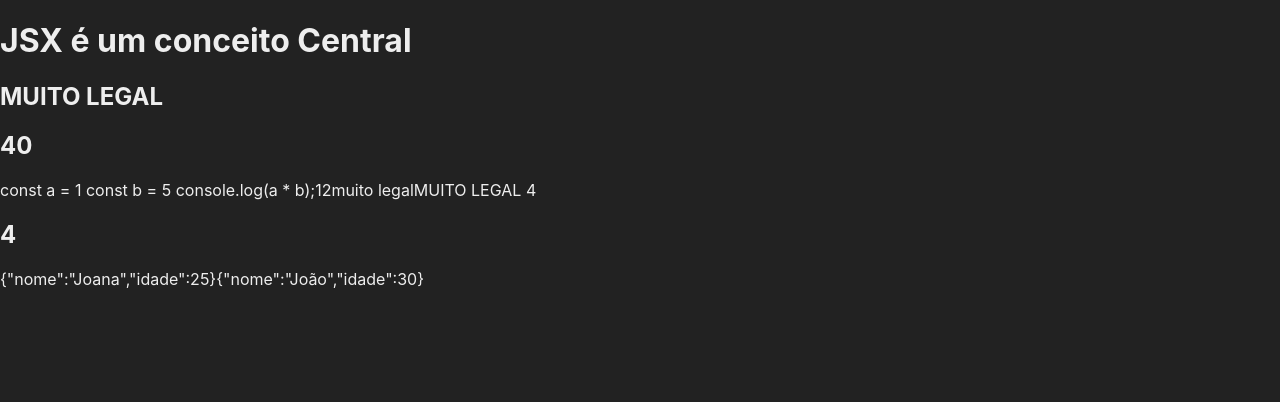
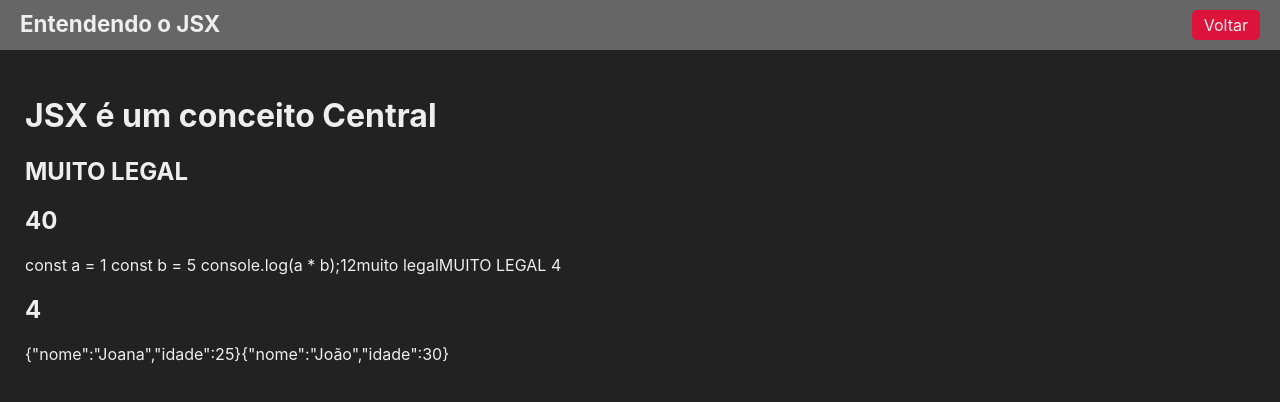
Before and after one commit to KDashMax/aulao_nextjs, a Next.js app: page /jsx in a window 1280 px wide. Shown: the top 402 px of the page. Built offline with nearby package versions, Linux system fonts and the light colour scheme.

Commit message:
UPDATED pages jsx.jsx

```diff
--- a/src/pages/jsx.jsx
+++ b/src/pages/jsx.jsx
@@ -1,3 +1,5 @@
+import Layout from "../components/Layout";
+
 export default function Jsx() {
     const a = 4
     const b = 3
@@ -17,6 +19,7 @@ export default function Jsx() {
         return <h2>{40}</h2>
     }
     return (
+        <Layout titulo="Entendendo o JSX">
             <div>
                 {/* <h1>JSX é um conceito Central</h1> */}
                 {titulo}
@@ -40,5 +43,6 @@ export default function Jsx() {
                     {JSON.stringify(obj)}
                 </p>
             </div>
+        </Layout>
     )
 }
```
Lines whose indentation alone changed are shown as unchanged.
